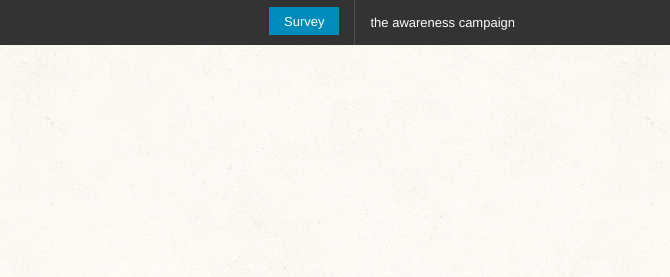
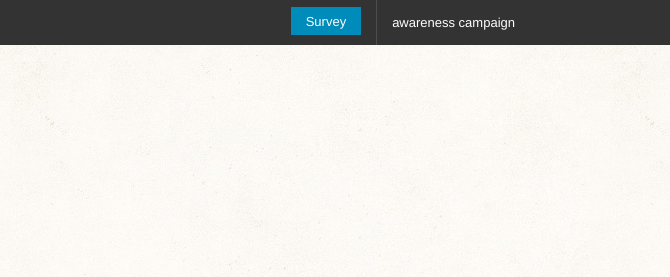
Before and after one commit to chuzzlewit/chainedfreedom, a website: page index.html in a window 1280 px wide. Shown: the top 277 px of the page, 610-1280 px from the left. Drawn offline with nearby package versions, Linux system fonts and the light colour scheme.

Commit message:
test gitcommit -am test

```diff
--- a/index.html
+++ b/index.html
@@ -30,7 +30,7 @@
           </li>
           <li class="divider"></li>
           <li>
-            <a href="campaign.html">the awareness campaign</a>
+            <a href="campaign.html">awareness campaign</a>
 
           </li>
         </ul>
```
